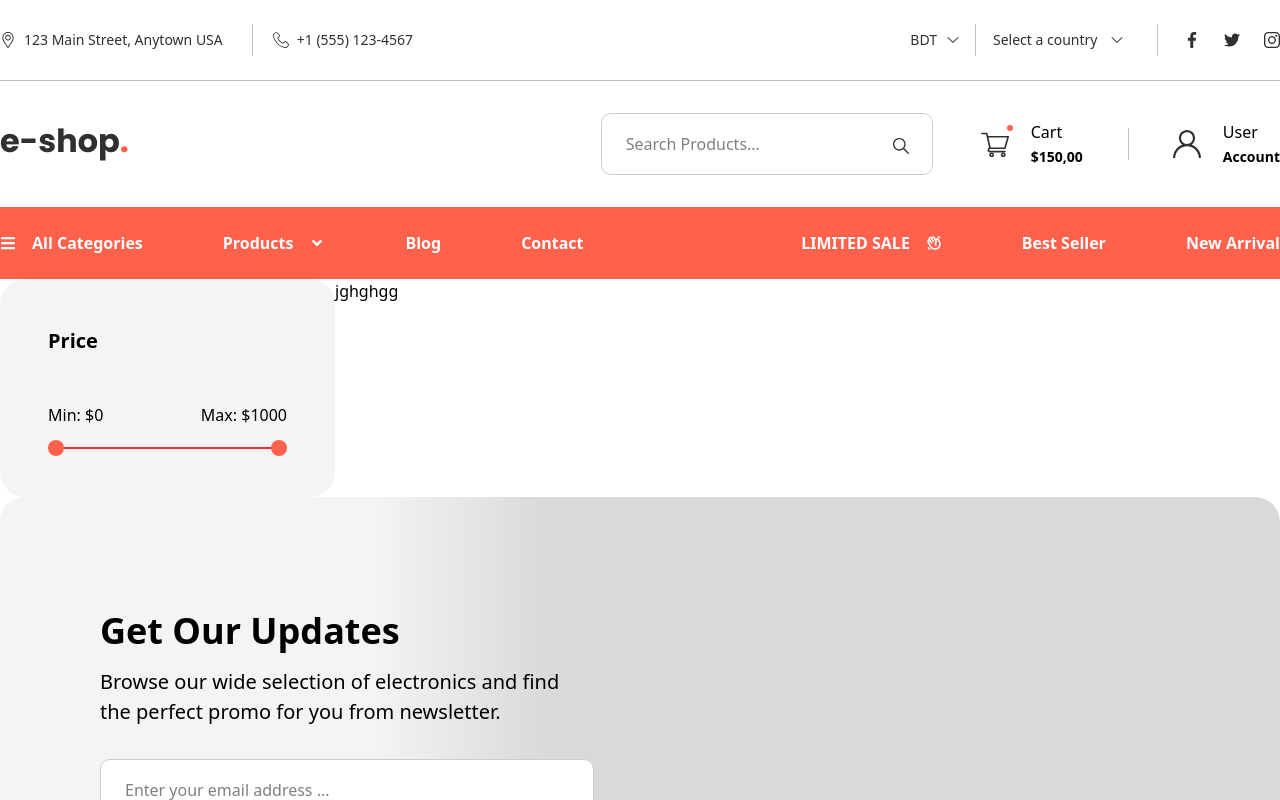
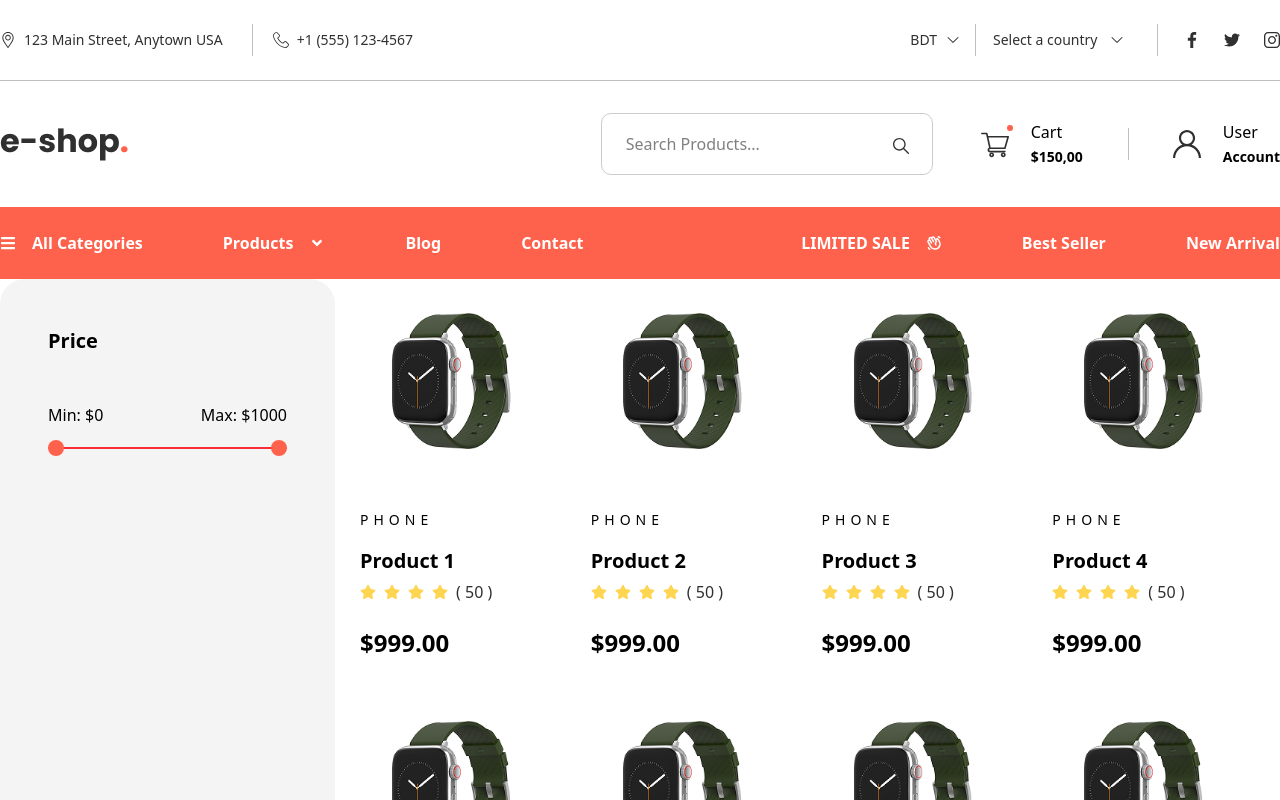
Before and after one commit to mn-sohel/eshop, a React (Vite) app: page /product-list in a window 1280 px wide. Shown: the top 800 px of the page. Built offline with nearby package versions, Linux system fonts and the light colour scheme.

Commit message:
Range part right side of product done
Part 21

```diff
--- /dev/null
+++ b/src/components/Pagination.jsx
@@ -0,0 +1,59 @@
+import React from 'react'
+
+const Pagination = ({totalItems, itemsPerPage, currentPage, onPageChange}) => {
+
+    const totalPages = Math.ceil(totalItems / itemsPerPage)
+    const maxPagesToShow = 10
+    const pagesToShowBeforeAfter = 3
+
+    let startPage = Math.max(1, currentPage - pagesToShowBeforeAfter)
+    let endPage = Math.min(totalPages, currentPage + pagesToShowBeforeAfter)
+
+    if(endPage - startPage + 1 < maxPagesToShow){
+        if(startPage > 1){
+            startPage = Math.max(1, endPage - maxPagesToShow + 1)
+        }
+        endPage = Math.min(totalPages, startPage + maxPagesToShow - 1)
+    }
+
+    const pageNumbers = []
+    for(let i = startPage; i <= endPage; i++){
+        pageNumbers.push(i)
+    }
+
+
+
+  return (
+    <div className='flex items-center justify-center p-4'>
+        <button
+            onClick={()=> onPageChange(currentPage - 1)}
+            disabled={currentPage === 1}
+            className='px-3 py-1 rounded bg-gray-300 disabled:opacity-50 hover:bg-gray-500 cursor-pointer'
+        >
+            &lt;
+        </button>
+
+        {pageNumbers.map((number,index)=>(
+            <button
+                key={index}
+                onClick={()=> onPageChange(number)}
+                className='px-3 py-1 mx-2 rounded bg-gray-300 disabled:opacity-50 hover:bg-gray-500 cursor-pointer'
+            >{number}</button>
+        ))}
+
+        <button
+            onClick={()=> onPageChange(currentPage + 1)}
+            disabled={currentPage === totalPages}
+            className='px-3 py-1 rounded bg-gray-300 disabled:opacity-50 hover:bg-gray-500 cursor-pointer'
+        >
+            &gt;
+        </button>
+        <span>
+            showing {currentPage * itemsPerPage} of {totalItems} resutlts
+        </span>
+
+    </div>
+  )
+}
+
+export default Pagination
--- a/src/pages/ProductListPage.jsx
+++ b/src/pages/ProductListPage.jsx
@@ -1,9 +1,14 @@
 import React, { useState } from 'react'
 import Container from '../components/commonLayouts/Container'
+import ProductLayout from '../components/commonLayouts/ProductLayout';
+import Pagination from '../components/Pagination';
 
 const ProductListPage = () => {
   let [minValue, setMinValue] = useState(0);
   let [maxValue, setMaxValue] = useState(1000);
+  let [currentPage, setCurrentPage] = useState(1);
+
+  const itemsPerPage = 16;
 
   const updateSlider = (type, value) => {
     if(type == 'min'){
@@ -17,6 +22,15 @@ const ProductListPage = () => {
 
   const minPercent = (minValue / 1000) * 100
   const maxPercent = (maxValue / 1000) * 100
+
+  const products = Array.from({length: 160}, (_,index) => ({
+    id: index+1,
+    name: `Product ${index + 1}`,
+    price: (Math.random()*100).toFixed(2)
+  }))
+
+  const startIndex = (currentPage - 1) * itemsPerPage
+  const currentProducts = products.slice(startIndex, startIndex + itemsPerPage)
 
 
   return (
@@ -57,7 +71,23 @@ const ProductListPage = () => {
             </div>
           </div>
         </div>
-        <div className='w-[80%]'>jghghgg</div>
+        <div className='w-[80%]'>
+          <div className='flex gap-1 flex-wrap'>
+            {currentProducts.map((item,index)=>(
+              <div className='w-[24%]' key={index}>
+                <ProductLayout img={"images/productImage.png"} percentTag={false} category="PHONE" title={item.name} rating="4" totalRating="50" price="999.00"  border={true} bg="transparent" stockAmount="505" // stock={stock}
+                />
+            </div>
+            ))}
+            <Pagination
+              totalItems={products.length}
+              itemsPerPage= {itemsPerPage}
+              currentPage={currentPage}
+              onPageChange={setCurrentPage}
+            />
+
+          </div>
+        </div>
       </div>
     </Container>
   )
```
